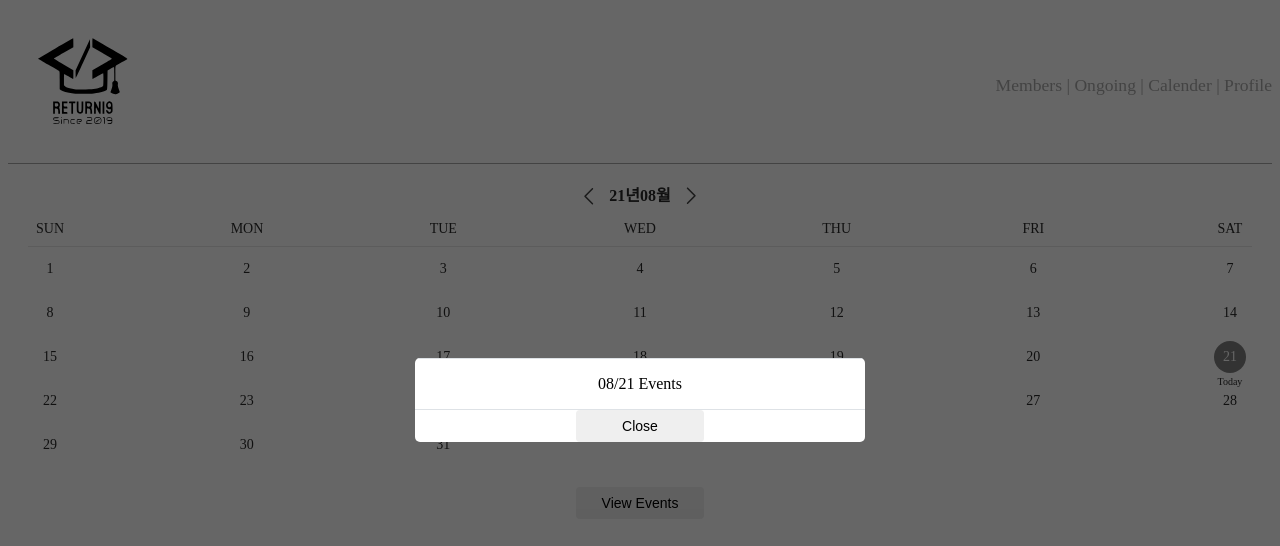
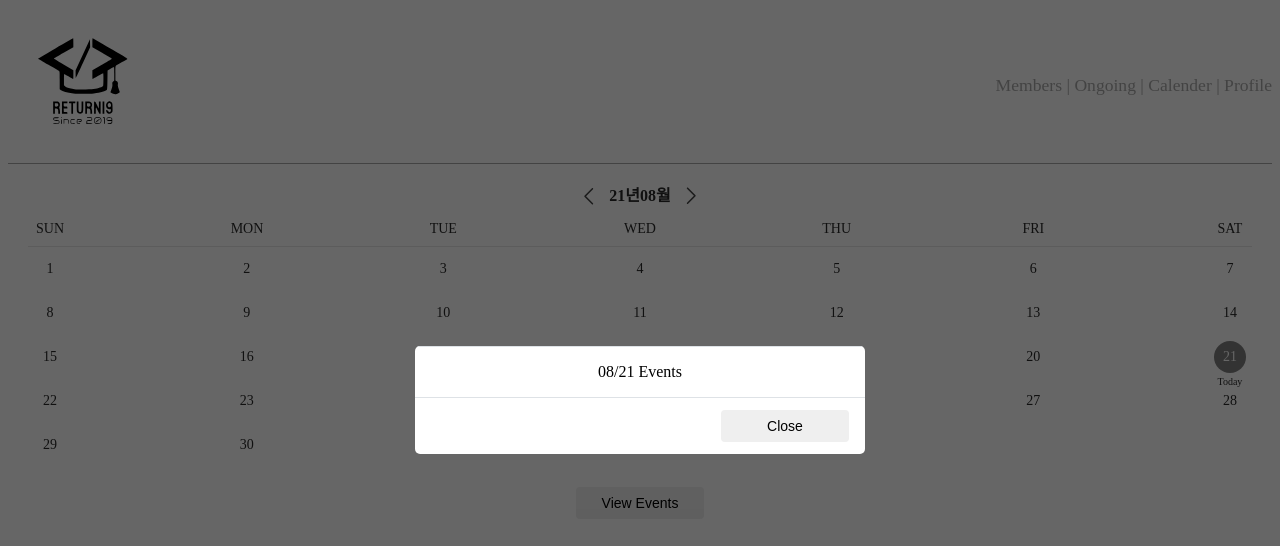
Before and after one commit to KHU-Return19/Return19-Page-Client, a React (Create React App) app: page /CalendarPage in a window 1280 px wide. Both pictures are taken after a click on the button "View Events". Shown: the top 546 px of the page. Built offline with nearby package versions, Linux system fonts and the light colour scheme; the HTML template or start-up script is replaced by a standard one.

Commit message:
bug fix: corrent typo

```diff
--- a/src/components/Modal.js
+++ b/src/components/Modal.js
@@ -11,7 +11,7 @@ const Modal = (props) => {
             {isOpen ? (
                 <div className="modalContainer">
                     <div className="content">{children}</div>
-                    <div classname="footer">
+                    <div className="footer">
                         <Button color="lightgrey" onClick={close}>Close</Button>
                     </div>
                 </div>
@@ -58,13 +58,6 @@ const StyledModal = styled.div`
         padding: 12px 16px;
         text-align: right;
     }
-    .footer button {
-        padding: 6px 12px;
-        color: #fff;
-        background-color: #6c757d;
-        border-radius: 5px;
-        font-size: 13px;
-    }
     .openedModal {
         display: flex;
         align-items: center;
```
